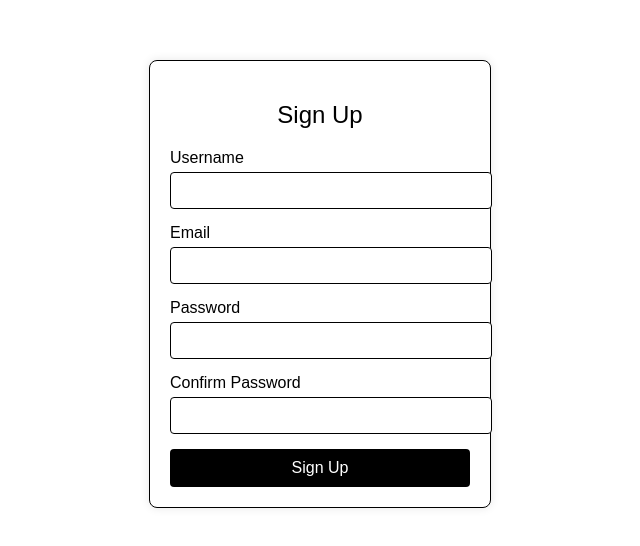
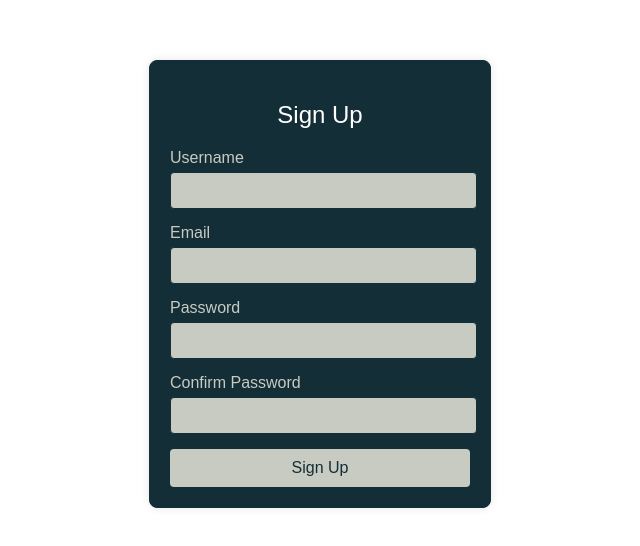
Before and after one commit to AlexisCoronado/FirstTask, a plain HTML site: page Signup.html in a window 1280 px wide. Shown: the part 116-662 px from the top of the page, without its empty margins (320-960 px from the left). Drawn offline with Linux system fonts and the light colour scheme.

Commit message:
modifique la paleta de colores del style del sign up

```diff
--- a/Signstyle.css
+++ b/Signstyle.css
@@ -1,7 +1,7 @@
 body {
     font-family: Arial, sans-serif; /* Font style for the page */
     background-color: #ffffff; /* Background color of the page */
-    color: #000000; /* Text color */
+    color: rgba(200,203,194,255); /* Text color (gray) */
     display: flex; /* Use flexbox for layout */
     justify-content: center; /* Center horizontally */
     align-items: center; /* Center vertically */
@@ -11,9 +11,9 @@ body {
 
 /* Container for the sign-up form */
 .signup-container {
-    background-color: #ffffff; /* Background color of the container */
+    background-color: rgba(19,46,55,255); /* Background color of the container (dark blue)*/
     padding: 20px; /* Padding inside the container */
-    border: 1px solid #000000; /* Black border around the container */
+    border: 1px solid rgba(19,46,55,255); /* Border around the container (same color of the background)*/
     border-radius: 8px; /* Rounded corners */
     box-shadow: 0 0 10px rgba(0, 0, 0, 0.1); /* Slight shadow for depth */
     width: 300px; /* Fixed width of the container */
@@ -24,11 +24,13 @@ body {
 .signup-container h2 {
     margin-bottom: 20px; /* Space below the heading */
     font-weight: normal; /* Normal font weight */
+    color: #ffffff;
 }
 
 /* Styles for each input group (label and input) */
 .input-group {
     margin-bottom: 15px; /* Space below each input group */
+    margin-right: 15px; /* Space between the rigth margin of the container with the inputs*/
     text-align: left; /* Align text to the left */
 }
 
@@ -43,9 +45,9 @@ body {
 .input-group input {
     width: 100%; /* Full width of the container */
     padding: 10px; /* Padding inside the input fields */
-    border: 1px solid #000000; /* Black border around input fields */
+    border: 1px solid rgba(19,46,55,255); /*Border around input fields (same color of the background)*/
     border-radius: 4px; /* Rounded corners for input fields */
-    background-color: #ffffff; /* Background color of input fields */
+    background-color: rgba(200,203,194,255); /* Background color of input fields */
     color: #000000; /* Text color of input fields */
 }
 
@@ -53,15 +55,16 @@ body {
 button {
     width: 100%; /* Full width of the container */
     padding: 10px; /* Padding inside the button */
-    background-color: #000000; /* Black background color for the button */
+    background-color: rgba(200,203,194,255); /* Gray background color for the button */
     border: none; /* Remove border */
     border-radius: 4px; /* Rounded corners for the button */
-    color: #ffffff; /* White text color */
+    color: rgba(19,46,55,255); /* blue text button color  */
     font-size: 16px; /* Font size for the button text */
     cursor: pointer; /* Pointer cursor on hover */
 }
 
 /* Hover effect for the submit button */
 button:hover {
-    background-color: #333333; /* Darker background color on hover */
+    background-color: rgba(56,77,60,255); /* Darker background color on hover */
+    color: #ffffff; /*text color change to white*/
 }
```
